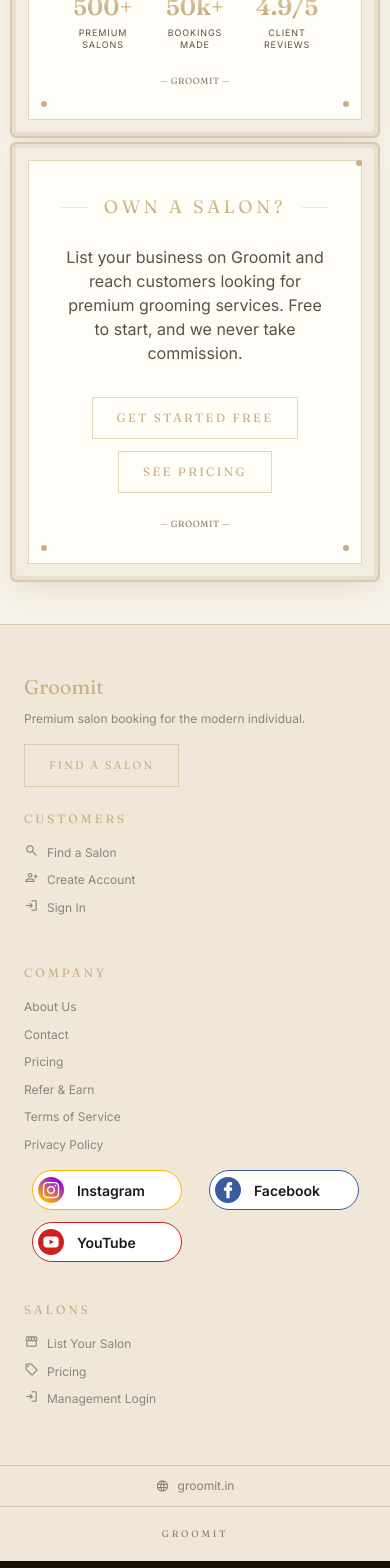
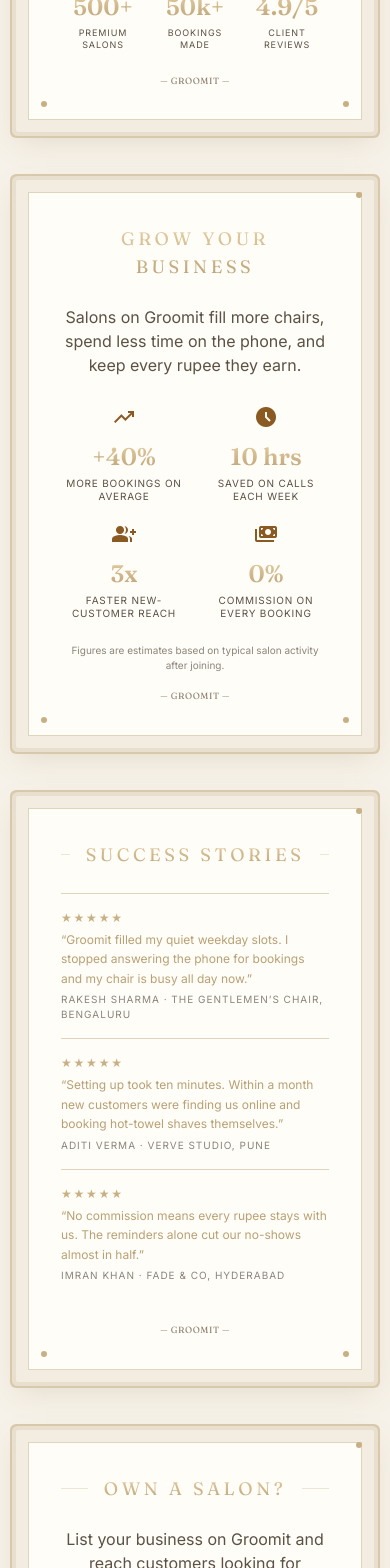
Before and after one commit to Tushargg1/hairsaloon, a React (Vite) app in the folder frontend/: page / in a window 390 px wide. Shown: the part 1020-2588 px from the top of the page. Built offline with nearby package versions, Linux system fonts and the light colour scheme; no server answers.

Commit message:
Add Grow Your Business figures and Success Stories above Own a Salon CTA

```diff
--- a/frontend/src/platform/HomePage.jsx
+++ b/frontend/src/platform/HomePage.jsx
@@ -8,6 +8,33 @@ const STATS = [
   { icon: 'storefront', value: '500+', label: 'Premium Salons' },
   { icon: 'event_available', value: '50k+', label: 'Bookings Made' },
   { icon: 'star', value: '4.9/5', label: 'Client Reviews' },
+]
+
+// Estimated gains a salon can expect after joining Groomit.
+const GROWTH = [
+  { icon: 'trending_up', value: '+40%', label: 'More bookings on average' },
+  { icon: 'schedule', value: '10 hrs', label: 'Saved on calls each week' },
+  { icon: 'group_add', value: '3x', label: 'Faster new-customer reach' },
+  { icon: 'payments', value: '0%', label: 'Commission on every booking' },
+]
+
+// Owner testimonials.
+const STORIES = [
+  {
+    quote: 'Groomit filled my quiet weekday slots. I stopped answering the phone for bookings and my chair is busy all day now.',
+    name: 'Rakesh Sharma',
+    salon: 'The Gentlemen\u2019s Chair, Bengaluru',
+  },
+  {
+    quote: 'Setting up took ten minutes. Within a month new customers were finding us online and booking hot-towel shaves themselves.',
+    name: 'Aditi Verma',
+    salon: 'Verve Studio, Pune',
+  },
+  {
+    quote: 'No commission means every rupee stays with us. The reminders alone cut our no-shows almost in half.',
+    name: 'Imran Khan',
+    salon: 'Fade & Co, Hyderabad',
+  },
 ]
 
 export default function HomePage() {
@@ -98,8 +125,64 @@ export default function HomePage() {
           </div>
         </section>
 
+        {/* Grow Your Business — figures & estimates */}
+        <section className="pt-12 px-4 lg:px-6 w-full md:max-w-2xl md:mx-auto">
+          <div className="booking-frame">
+            <div className="booking-plate !min-h-0">
+              <div className="booking-texture" />
+              <div className="vintage-heading-row relative z-10">
+                <span className="vintage-heading-rule" />
+                <h2 className="vintage-heading gold-gradient-text">Grow Your Business</h2>
+                <span className="vintage-heading-rule" />
+              </div>
+              <p className="relative z-10 font-body text-body-md text-center mb-6 max-w-xl mx-auto text-on-surface-variant">
+                Salons on Groomit fill more chairs, spend less time on the phone, and keep every rupee they earn.
+              </p>
+              <div className="relative z-10 grid grid-cols-2 gap-4 sm:gap-6">
+                {GROWTH.map((item) => (
+                  <div key={item.label} className="flex flex-col items-center text-center">
+                    <Icon name={item.icon} filled className="text-2xl sm:text-3xl mb-2 text-secondary" />
+                    <h3 className="font-display text-headline-sm sm:text-headline-md gold-gradient-text mb-1">{item.value}</h3>
+                    <p className="font-body text-[10px] sm:text-label-sm uppercase leading-tight text-on-surface-variant" style={{ letterSpacing: '0.08em' }}>
+                      {item.label}
+                    </p>
+                  </div>
+                ))}
+              </div>
+              <p className="relative z-10 font-body text-[10px] text-center mt-6 text-on-surface-variant/70">
+                Figures are estimates based on typical salon activity after joining.
+              </p>
+              <p className="price-mark relative z-10 mt-4">&mdash; Groomit &mdash;</p>
+            </div>
+          </div>
+        </section>
+
+        {/* Success Stories */}
+        <section className="pt-12 px-4 lg:px-6 w-full md:max-w-2xl md:mx-auto">
+          <div className="booking-frame">
+            <div className="booking-plate !min-h-0">
+              <div className="booking-texture" />
+              <div className="vintage-heading-row relative z-10">
+                <span className="vintage-heading-rule" />
+                <h2 className="vintage-heading gold-gradient-text">Success Stories</h2>
+                <span className="vintage-heading-rule" />
+              </div>
+              <div className="relative z-10 flex flex-col">
+                {STORIES.map((story) => (
+                  <article key={story.name} className="review-plate-item">
+                    <span className="review-plate-item-stars">&#9733;&#9733;&#9733;&#9733;&#9733;</span>
+                    <p className="review-plate-item-body">&ldquo;{story.quote}&rdquo;</p>
+                    <p className="review-plate-item-date">{story.name} &middot; {story.salon}</p>
+                  </article>
+                ))}
+              </div>
+              <p className="price-mark relative z-10 mt-6">&mdash; Groomit &mdash;</p>
+            </div>
+          </div>
+        </section>
+
         {/* Own a Salon CTA */}
-        <section className="pt-4 pb-12 px-4 lg:px-6 w-full md:max-w-2xl md:mx-auto" id="for-owners">
+        <section className="pt-12 pb-12 px-4 lg:px-6 w-full md:max-w-2xl md:mx-auto" id="for-owners">
           <div className="booking-frame">
             <div className="booking-plate !min-h-0 text-center">
               <div className="booking-texture" />
```
